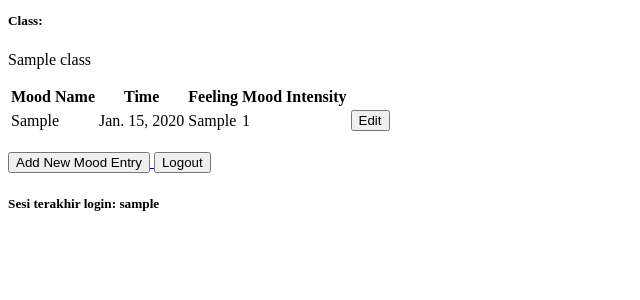
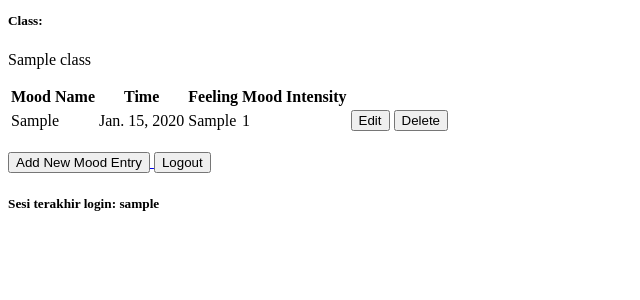
Before and after one commit to fazirta/mental-health-tracker, a Django app: template main/templates/main.html in a window 1280 px wide. Shown: the part 224-524 px from the top of the page, without its empty margins (0-640 px from the left). Run offline with Django 5.2, Linux system fonts and the light colour scheme; tables that the repository leaves empty hold one stand-in row (values such as "Sample post"); the template is opened without the code that fills it: values that come from a table or form of the project are taken from there, most other values are stand-ins (such as "Sample title", 1, 10 or a date in 2020).

Commit message:
feat: add delete mood feature

```diff
--- a/main/templates/main.html
+++ b/main/templates/main.html
@@ -38,6 +38,13 @@
                 </button>
             </a>
         </td>
+        <td>
+            <a href="{% url 'main:delete_mood' mood_entry.pk %}">
+                <button>
+                    Delete
+                </button>
+            </a>
+        </td>
     </tr>
     {% endfor %}
 </table>
--- a/main/urls.py
+++ b/main/urls.py
@@ -8,6 +8,7 @@ from main.views import (
     show_xml_by_id,
     show_json_by_id,
     edit_mood,
+    delete_mood,
 )
 from main.views import register
 from main.views import login_user
@@ -20,10 +21,11 @@ urlpatterns = [
     path("create-mood-entry", create_mood_entry, name="create_mood_entry"),
     path("xml/", show_xml, name="show_xml"),
     path("json/", show_json, name="show_json"),
-    path("xml/<str:id>/", show_xml_by_id, name="show_xml_by_id"),
-    path("json/<str:id>/", show_json_by_id, name="show_json_by_id"),
+    path("xml/<uuid:id>/", show_xml_by_id, name="show_xml_by_id"),
+    path("json/<uuid:id>/", show_json_by_id, name="show_json_by_id"),
     path("register/", register, name="register"),
     path("login/", login_user, name="login"),
     path("logout/", logout_user, name="logout"),
     path('edit-mood/<uuid:id>', edit_mood, name='edit_mood'),
+    path('delete/<uuid:id>', delete_mood, name='delete_mood'),
 ]
```
Also changed, not shown: main/views.py (+8 -0 lines).
